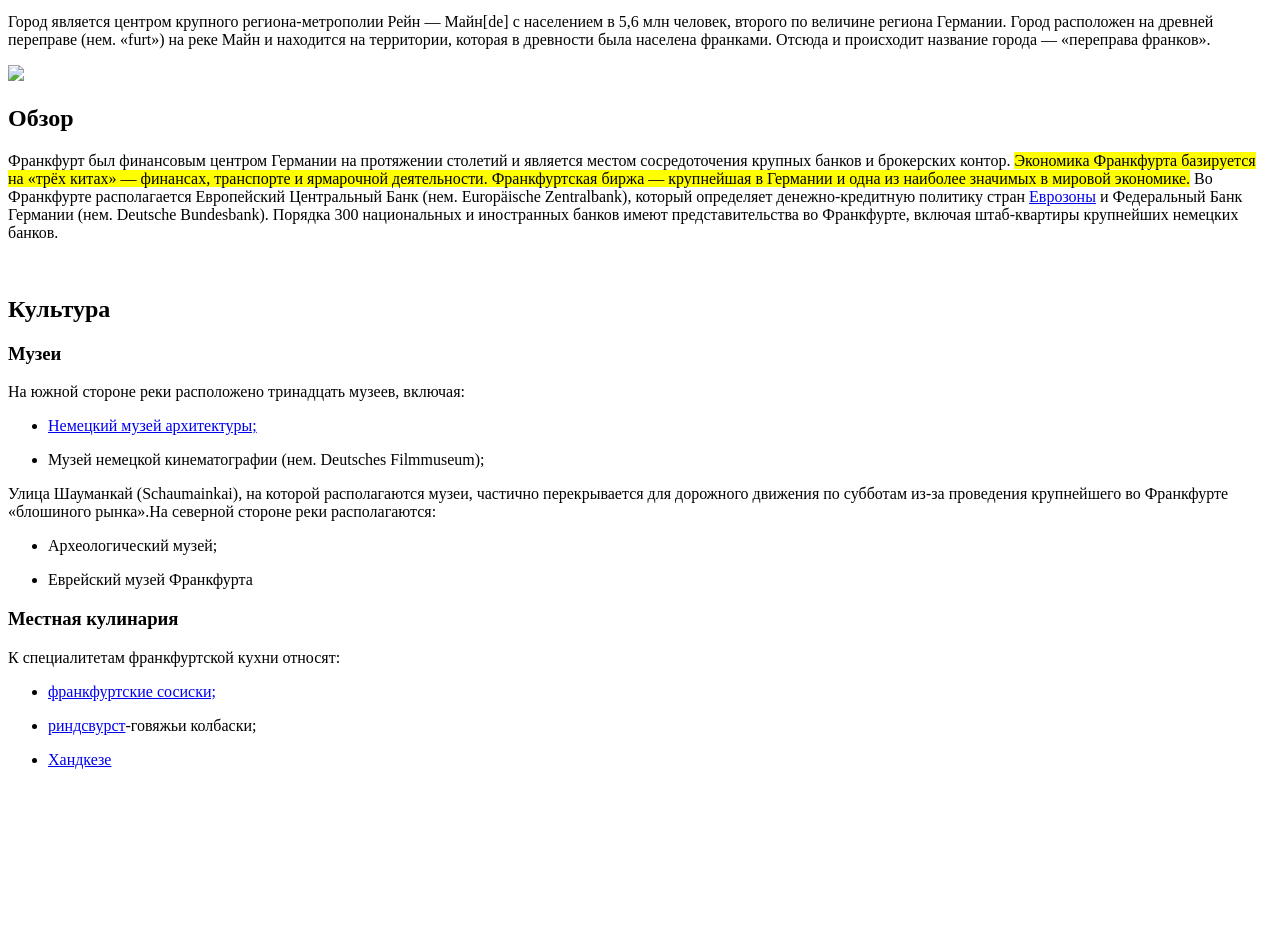
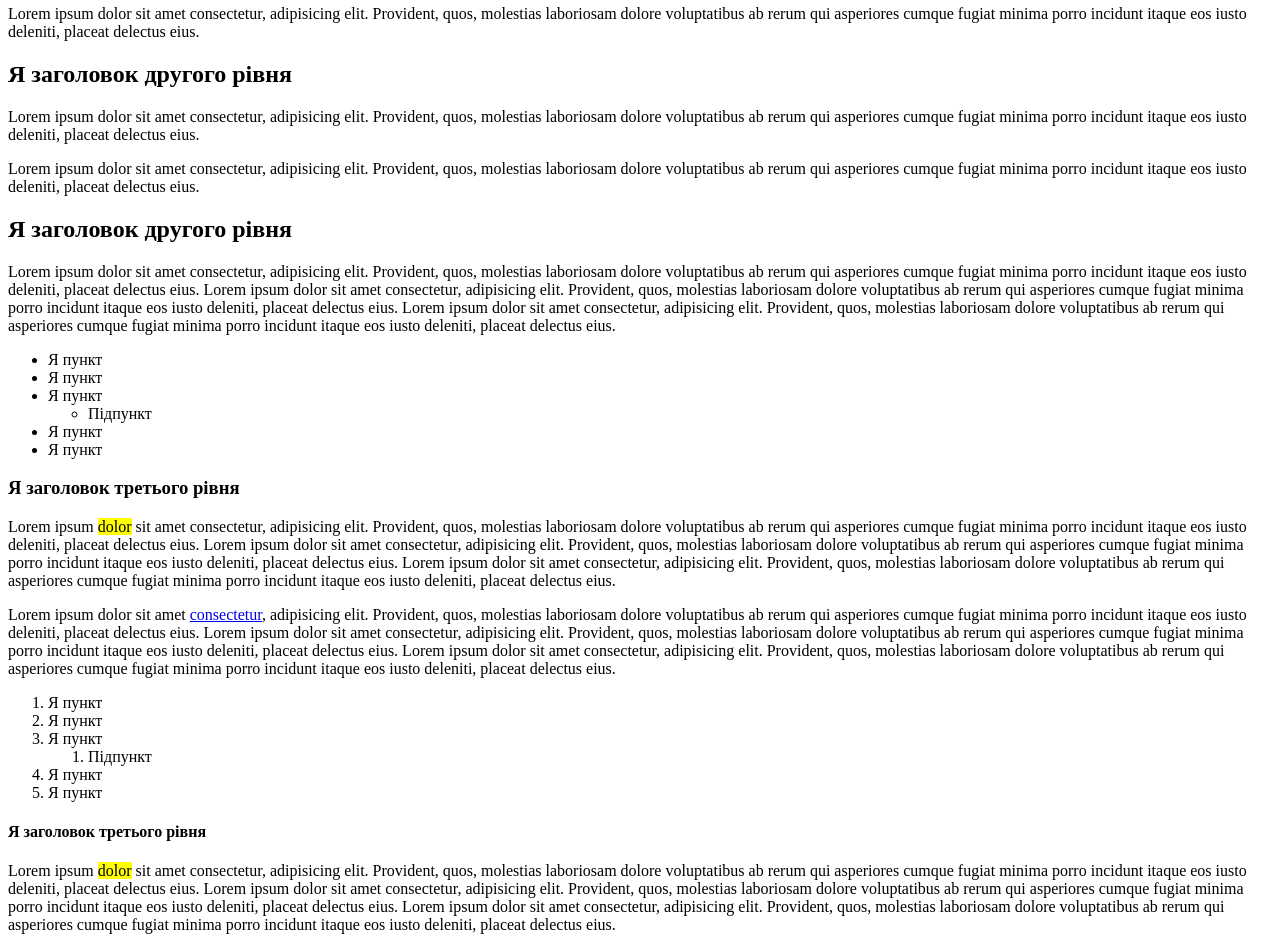
Before and after one commit to lv3you/lession-2, a plain HTML site: page index.html in a window 1280 px wide. Shown: the part 101-1041 px from the top of the page. Before the commit the page ends 886 px from the top, so only its background shows below. Drawn offline with Linux system fonts and the light colour scheme.

Commit message:
Add files via upload

```diff
--- a/index.html
+++ b/index.html
@@ -1,66 +1,212 @@
 <!DOCTYPE html>
-<html lang="ru">
-
+<html lang="en">
 	<head>
 		<meta charset="UTF-8">
 		<meta http-equiv="X-UA-Compatible" content="IE=edge">
 		<meta name="viewport" content="width=device-width, initial-scale=1.0">
-    <title>Frankfurt-am-Main Wiki</title>
+		<title>Lesson 2</title>
 	</head>
+	<body>
+		<!-- Анатомія HTML-тегу -->
 
-<body>
+		<!-- Тег з елементом що зачиняє -->
+		<!--
+		<ім'я_тегу>
+			наповнення тегу
+		</ім'я_тегу>
+		 -->
+
+		<!-- Тег без елемента що зачиняє -->
+		<!--
+			<ім'я_тегу>
+			або
+			<ім'я_тегу />
+		 -->
+
+		<!-- Атрибут тегу -->
+		<!--
+			<ім'я_тегу ім'я_атрибуту="значення атрибуту">
+			</ім'я_тегу>
+		 -->
+
+		<!-- Приклад -->
+		<!--
+		<div class="block" title="Я дів">
+			...
+		</div>
+
+		<br class="break" title="Обрив строки">
+		 -->
+
+		<!-- Умовні категорії тегів -->
+
+		<!-- Будівельні теги (усі блочні) -->
+		<!-- DIV-тег без призначення -->
+		<!-- <div></div> -->
+		<!-- HEADER-шапка сайту/блоку -->
+		<!-- <header></header> -->
+		<!-- FOOTER-підвал сайту -->
+		<!-- <footer></footer> -->
+		<!-- MAIN-головна частина сторінки -->
+		<!-- <main></main> -->
+
+		<!-- Теги для контенту -->
+		<!-- P-параграф тексту (блочний) -->
+		<!--
+		<p>
+			Lorem ipsum dolor sit amet consectetur adipisicing elit. Illo esse veritatis eaque voluptas quod reiciendis quasi accusantium, laboriosam facilis aliquid quia nulla eveniet repellat expedita similique minima unde nam quibusdam?
+		</p>
+		 -->
+		<!-- A-посилання (рядковий) -->
+		<!-- <a target="_blank" href="https://google.com">Посилання на Google</a> -->
+		<!-- IMG-додавання зображення (в html рядковий) -->
+		<!-- <img src="img/01.png" alt="Будівництво"> -->
+		<!-- BR-переревання рядка ( МАЙЖЕ блочний) -->
+		<!--
+		<p>
+			Lorem ipsum dolor sit amet consectetur<br> adipisicing elit. Illo esse veritatis eaque voluptas quod reiciendis quasi accusantium, laboriosam facilis aliquid quia nulla eveniet repellat expedita similique minima unde nam quibusdam?
+		</p>
+		 -->
+		<!-- SPAN-виділення частини рядка (рядковий) -->
+		<!--
+		<span></span>
+		<p>
+			Lorem ipsum dolor sit <span>amet consectetur</span> adipisicing elit. Illo esse veritatis eaque voluptas quod reiciendis quasi accusantium, laboriosam facilis aliquid quia nulla eveniet repellat expedita similique minima unde nam quibusdam?
+		</p>
+		 -->
+		<!-- MARK-виділяє/підсвічує частину рядка (рядковий) -->
+		<!--
+		<mark></mark>
+		<p>
+			Lorem ipsum dolor sit <mark>amet consectetur</mark> adipisicing elit. Illo esse veritatis eaque voluptas quod reiciendis quasi accusantium, laboriosam facilis aliquid quia nulla eveniet repellat expedita similique minima unde nam quibusdam?
+		</p>
+		 -->
+		<!-- UL-маркований список (блочний) -->
+		<!-- LI-елемент списку (блочний) -->
+		<!--
+		<ul>
+			<li>Пункт</li>
+			<li>Пункт</li>
+			<li>Пункт</li>
+		</ul>
+		 -->
+		<!-- Вкладення -->
+		<!--
+		<ul>
+			<li>Пункт</li>
+			<li>
+				Пункт
+				<ul>
+					<li>Підпункт</li>
+				</ul>
+			</li>
+			<li>Пункт</li>
+		</ul>
+		 -->
+		<!-- OL-нумерований список (блочний) -->
+		<!-- LI-елемент списку (блочний) -->
+		<!-- Додаткові атрибути тегу https://www.w3schools.com/tags/tag_ol.asp -->
+		<!--
+		<ol>
+			<li>Пункт</li>
+			<li>Пункт</li>
+			<li>Пункт</li>
+		</ol>
+		 -->
+		<!-- H*-заголовок (блочний) -->
+		<!--
+		<h1>Я заголовок 1</h1>
+		<h2>Я заголовок 2</h2>
+		<h3>Я заголовок 3</h3>
+		<h4>Я заголовок 4</h4>
+		<h5>Я заголовок 5</h5>
+		<h6>Я заголовок 6</h6>
+		 -->
+
+		<!-- Типи тегів -->
+		<!-- Блочні та Рядкові -->
+
+		<!--
+			Блочний тег займатиме усю
+			ширину батьківсього елементу.
+			Висоту - згідно контенту.
+
+			Наступний, після блочного елементу,
+			об'єкт, буде виведений з нового рядка.
+		-->
+
+		<!--
+			Рядковий тег займатиме ширину
+			згідно контенту.
+			Висоту - згідно контенту.
+
+			Наступний, після рядкового елементу,
+			рядковий об'єкт, буде намагатись
+			розміститись з ним у рядок.
+		-->
+
+
+		<!-- Практичний приклад -->
+
 		<header>
-        <h1>Франкфурт-на-Майне</h1>
+			Я шапка сторінки
 		</header>
 		<main>
-        <p>Франкфурт — крупнейший город земли <a href="https://ru.wikipedia.org/wiki/%D0%93%D0%B5%D1%81%D1%81%D0%B5%D0%BD" target="_blank">Гессен</a> и пятый по величине в Германии с населением в 764 104 человека (по состоянию на 2021 год).</p>
-        <p>Город является центром крупного региона-метрополии Рейн — Майн[de] с населением в 5,6 млн человек, второго по величине региона Германии. Город расположен на древней переправе (нем. «furt») на реке Майн и находится на территории, которая в древности была населена франками. Отсюда и происходит название города — «переправа франков».</p>
-        <img src="img/frankfurt-na-majne.jpg"
-        <br>
-        <h2>Обзор</h2>
-        <p>Франкфурт был финансовым <span> центром Германии на протяжении столетий и является местом сосредоточения крупных банков и брокерских контор.</span> <mark>Экономика Франкфурта базируется на «трёх китах» — финансах, транспорте и ярмарочной деятельности. Франкфуртская биржа — крупнейшая в Германии и одна из наиболее значимых в мировой экономике.</mark> Во Франкфурте располагается Европейский Центральный Банк (нем. Europäische Zentralbank), который определяет денежно-кредитную политику стран  <a href="https://ru.wikipedia.org/wiki/%D0%95%D0%B2%D1%80%D0%BE%D0%B7%D0%BE%D0%BD%D0%B0" target="_blank">Еврозоны</a> и Федеральный Банк Германии (нем. Deutsche Bundesbank). Порядка 300 национальных и иностранных банков имеют представительства во Франкфурте, включая штаб-квартиры крупнейших немецких банков.</p>
-        <br>
-        <h2>Культура</h2>
-        <h3>Музеи</h3>
-        <p>На южной стороне реки расположено тринадцать музеев, включая:</p>
-    <div>
+			<h1>Я головний заголовок</h1>
+			<p>
+				Lorem ipsum dolor sit amet consectetur, adipisicing elit. Provident, quos, molestias laboriosam dolore voluptatibus ab rerum qui asperiores cumque fugiat minima porro incidunt itaque eos iusto deleniti, placeat delectus eius.
+			</p>
+			<h2>Я заголовок другого рівня</h2>
+			<p>
+				Lorem <span>ipsum</span> dolor sit amet consectetur, adipisicing elit. Provident, quos, molestias laboriosam dolore voluptatibus ab rerum qui asperiores cumque fugiat minima porro incidunt itaque eos iusto deleniti, placeat delectus eius.
+			</p>
+			<p>
+				Lorem ipsum dolor sit amet consectetur, adipisicing elit. Provident, quos, molestias laboriosam dolore voluptatibus ab rerum qui asperiores cumque fugiat minima porro incidunt itaque eos iusto deleniti, placeat delectus eius.
+			</p>
+			<h2>Я заголовок другого рівня</h2>
+			<p>
+				Lorem ipsum dolor sit amet consectetur, adipisicing elit. Provident, quos, molestias laboriosam dolore voluptatibus ab rerum qui asperiores cumque fugiat minima porro incidunt itaque eos iusto deleniti, placeat delectus eius. Lorem ipsum dolor sit amet consectetur, adipisicing elit. Provident, quos, molestias laboriosam dolore voluptatibus ab rerum qui asperiores cumque fugiat minima porro incidunt itaque eos iusto deleniti, placeat delectus eius. Lorem ipsum dolor sit amet consectetur, adipisicing elit. Provident, quos, molestias laboriosam dolore voluptatibus ab rerum qui asperiores cumque fugiat minima porro incidunt itaque eos iusto deleniti, placeat delectus eius.
+			</p>
 			<ul>
+				<li>Я пункт</li>
+				<li>Я пункт</li>
 				<li>
+					Я пункт
+					<ul>
+						<li>Підпункт</li>
+					</ul>
+				</li>
+				<li>Я пункт</li>
+				<li>Я пункт</li>
+			</ul>
+			<h3>Я заголовок третього рівня</h3>
 			<p>
-                    <a href="https://ru.wikipedia.org/wiki/%D0%9D%D0%B5%D0%BC%D0%B5%D1%86%D0%BA%D0%B8%D0%B9_%D0%BC%D1%83%D0%B7%D0%B5%D0%B9_%D0%B0%D1%80%D1%85%D0%B8%D1%82%D0%B5%D0%BA%D1%82%D1%83%D1%80%D1%8B"
-                        target="_blank">Немецкий музей архитектуры;</a>
+				Lorem ipsum <mark>dolor</mark> sit amet consectetur, adipisicing elit. Provident, quos, molestias laboriosam dolore voluptatibus ab rerum qui asperiores cumque fugiat minima porro incidunt itaque eos iusto deleniti, placeat delectus eius. Lorem ipsum dolor sit amet consectetur, adipisicing elit. Provident, quos, molestias laboriosam dolore voluptatibus ab rerum qui asperiores cumque fugiat minima porro incidunt itaque eos iusto deleniti, placeat delectus eius. Lorem ipsum dolor sit amet consectetur, adipisicing elit. Provident, quos, molestias laboriosam dolore voluptatibus ab rerum qui asperiores cumque fugiat minima porro incidunt itaque eos iusto deleniti, placeat delectus eius.
 			</p>
+			<p>
+				Lorem ipsum dolor sit amet <a target="_blank" href="https://google.com">consectetur</a>, adipisicing elit. Provident, quos, molestias laboriosam dolore voluptatibus ab rerum qui asperiores cumque fugiat minima porro incidunt itaque eos iusto deleniti, placeat delectus eius. Lorem ipsum dolor sit amet consectetur, adipisicing elit. Provident, quos, molestias laboriosam dolore voluptatibus ab rerum qui asperiores cumque fugiat minima porro incidunt itaque eos iusto deleniti, placeat delectus eius. Lorem ipsum dolor sit amet consectetur, adipisicing elit. Provident, quos, molestias laboriosam dolore voluptatibus ab rerum qui asperiores cumque fugiat minima porro incidunt itaque eos iusto deleniti, placeat delectus eius.
+			</p>
+			<ol>
+				<li>Я пункт</li>
+				<li>Я пункт</li>
+				<li>
+					Я пункт
+					<ol>
+						<li>Підпункт</li>
+					</ol>
 				</li>
+				<li>Я пункт</li>
+				<li>Я пункт</li>
+			</ol>
+			<h4>Я заголовок третього рівня</h4>
+			<p>
+				Lorem ipsum <mark>dolor</mark> sit amet consectetur, adipisicing elit. Provident, quos, molestias laboriosam dolore voluptatibus ab rerum qui asperiores cumque fugiat minima porro incidunt itaque eos iusto deleniti, placeat delectus eius. Lorem ipsum dolor sit amet consectetur, adipisicing elit. Provident, quos, molestias laboriosam dolore voluptatibus ab rerum qui asperiores cumque fugiat minima porro incidunt itaque eos iusto deleniti, placeat delectus eius. Lorem ipsum dolor sit amet consectetur, adipisicing elit. Provident, quos, molestias laboriosam dolore voluptatibus ab rerum qui asperiores cumque fugiat minima porro incidunt itaque eos iusto deleniti, placeat delectus eius.
+			</p>
+			<img src="img/01.png" alt="Будівницво">
+		</main>
+		<footer>
+			Я підвал сторінки
+		</footer>
 
-            <li>
-                <p> Музей немецкой кинематографии (нем. Deutsches Filmmuseum);</p>
-            </li>
-        </ul>
-        <p>Улица Шауманкай (Schaumainkai), на которой располагаются музеи, частично перекрывается для дорожного движения по субботам из-за проведения крупнейшего во Франкфурте «блошиного рынка».На северной стороне реки располагаются:</p>
-        <ul>
-            <li>
-                <p>Археологический музей;</p>
-            </li>
-            <li>
-                <p>Еврейский музей Франкфурта</p>
-            </li>
-        </ul>
-        <h3>Местная кулинария</h3>
-        <p>К специалитетам франкфуртской кухни относят:</p>
-         <ul>
-            <li>
-                <p><a href="https://ru.wikipedia.org/wiki/%D0%A4%D1%80%D0%B0%D0%BD%D0%BA%D1%84%D1%83%D1%80%D1%82%D1%81%D0%BA%D0%B8%D0%B5_%D1%81%D0%BE%D1%81%D0%B8%D1%81%D0%BA%D0%B8" target="_blank" >франкфуртские сосиски;</a></p>
-            </li>
-            <li>
-                <p><a href="https://ru.wikipedia.org/wiki/%D0%A4%D1%80%D0%B0%D0%BD%D0%BA%D1%84%D1%83%D1%80%D1%82%D1%81%D0%BA%D0%B8%D0%B5_%D0%B3%D0%BE%D0%B2%D1%8F%D0%B6%D1%8C%D0%B8_%D0%BA%D0%BE%D0%BB%D0%B1%D0%B0%D1%81%D0%BA%D0%B8" target="_blank" >риндсвурст</a>-говяжьи колбаски;</p>
-            </li>
-            <li>
-                <p>
-                    <a href="https://ru.wikipedia.org/wiki/%D0%A5%D0%B0%D0%BD%D0%B4%D0%BA%D0%B5%D0%B7%D0%B5" target="_blank">Хандкезе</a>
-                </p>
-            </li>
-        </ul>
-    </div>
-    </main>
 	</body>
 </html>
```
Also changed, not shown: img/01.png (added). Lines whose indentation alone changed are shown as unchanged.
